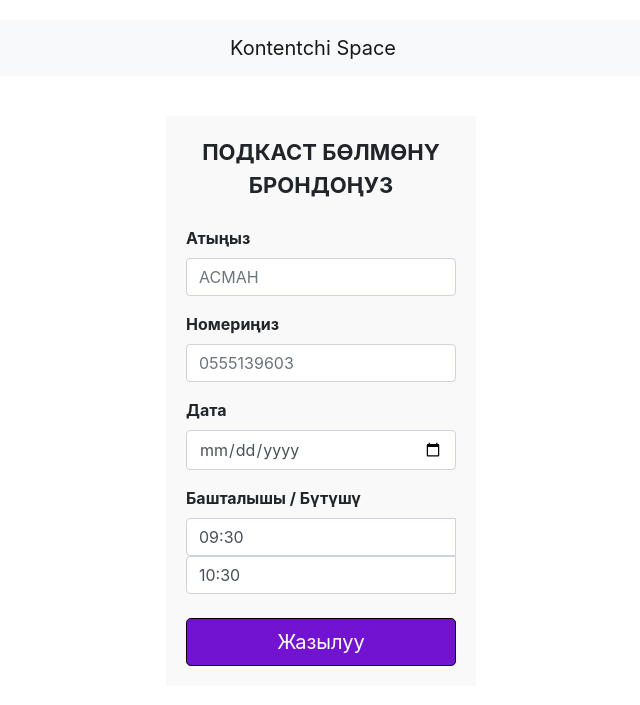
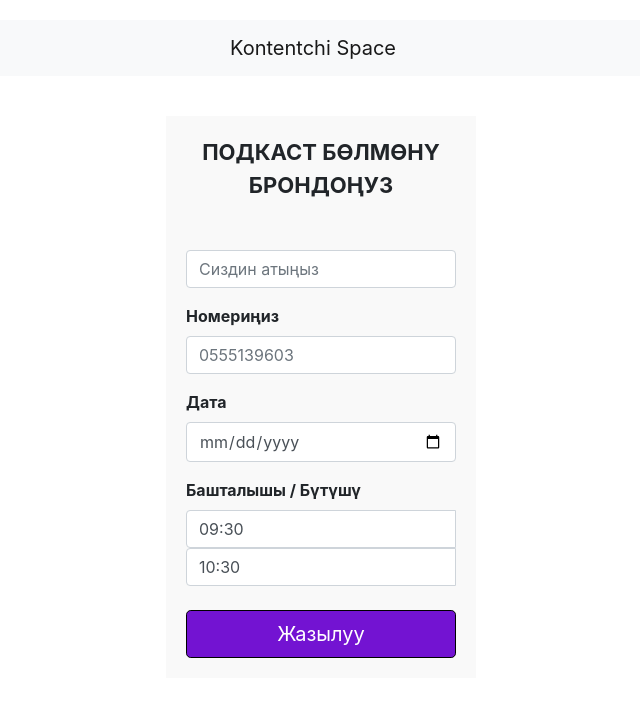
Before and after one commit to kontentchispace/kontentchispace.github.io, a Jekyll site: the page booking/index.html, which Jekyll copies as it is, in a window 1280 px wide. Shown: the top 705 px of the page, without its empty margins (319-959 px from the left). Built offline with Jekyll 4.4.1, drawn with Linux system fonts in a browser that asks for light colours; nearby versions of some CDN libraries.

Commit message:
Update index.html

```diff
--- a/booking/index.html
+++ b/booking/index.html
@@ -97,8 +97,8 @@
       		    <span style="font-size: 22px; text-transform: uppercase; font-weight: bold;">Подкаст бөлмөнү брондоңуз</span><br>
       			<br>
       			<div class="form-group" align="left">
-      			    <label for="" ><b>Атыңыз</b></label>
-      				<input type="text" class="form-control" id="" name="user_name" placeholder="АСМАН">
+      			    <label for="" ><b></b></label>
+      				<input type="text" class="form-control" id="" name="user_name" placeholder="Сиздин атыңыз">
       			</div>
 
       			<div class="form-group" align="left">
```
